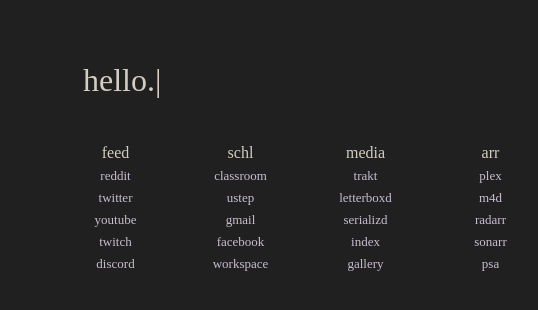
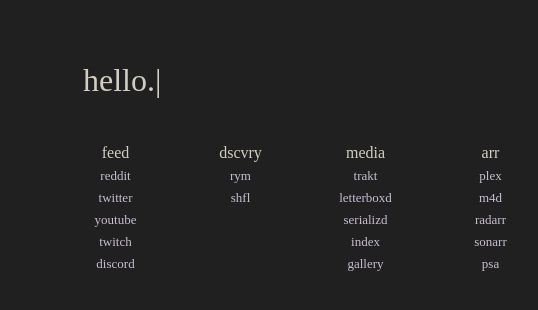
Before and after one commit to s1kee/startpage, a plain HTML site: page index.html in a window 1280 px wide. Shown: the part 230-540 px from the top of the page, 527-1065 px from the left. Drawn offline with Linux system fonts and the light colour scheme.

Commit message:
Update index.html

```diff
--- a/index.html
+++ b/index.html
@@ -35,12 +35,9 @@
 
                 <div class="category">
                     <div class="links">
-                        <li class="title">schl</li>
-                        <li><a href="https://classroom.google.com/u/1/h">classroom</a></li>
-                        <li><a href="https://ustep.ustp.edu.ph/my">ustep</a></li>
-                        <li><a href="https://mail.google.com/mail/u/1/#inbox">gmail</a></li>
-                        <li><a href="https://www.facebook.com/groups/feed/">facebook</a></li>
-                        <li><a href="https://www.notion.so/UNI-9caedb302ec34fc38cc93fa27e5b623f">workspace</a></li>
+                        <li class="title">dscvry</li>
+                        <li><a href="https://rateyourmusic.com/~jelaijellybean">rym</a></li>
+                        <li><a href="https://theshfl.com">shfl</a></li>
                     </div>
                 </div>
 
```
